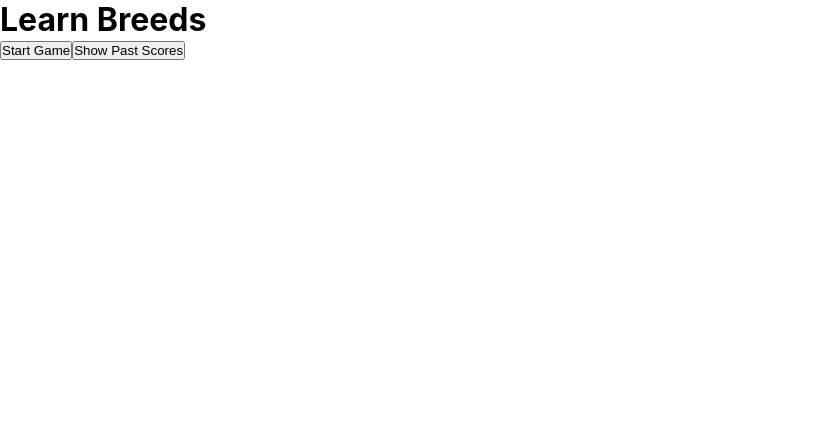
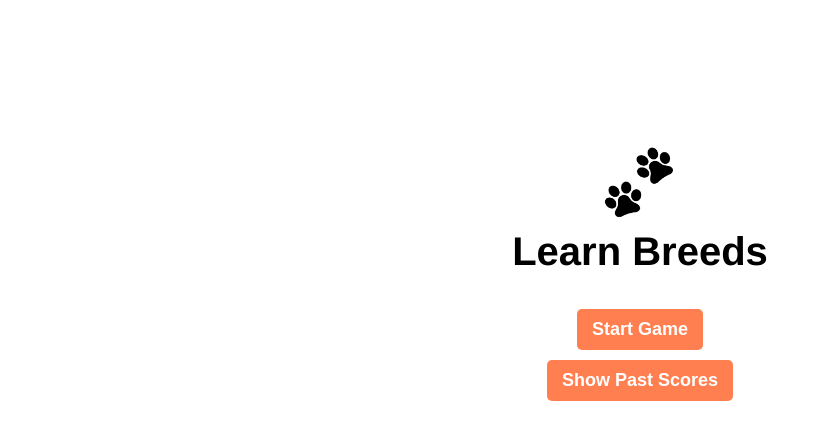
Before and after one commit to amanikiruga/learn-breeds, a React (Create React App) app: page / in a window 1280 px wide. Shown: the top 440 px of the page, without its empty margins (0-830 px from the left). Built offline with nearby package versions, Linux system fonts and the light colour scheme.

Commit message:
Added basic styling to pages

```diff
--- a/src/App.tsx
+++ b/src/App.tsx
@@ -3,6 +3,7 @@ import GameOver from "./GameOver";
 import MainStage from "./MainStage";
 import PastScores from "./PastScores";
 import { DogBreeds } from "./services/DogAPI";
+import mainLogo from "./res/learn-breeds-icon.png";
 import {
     getAllScores,
     saveScoreDatabase,
@@ -73,9 +74,9 @@ const App = () => {
         }, 1000);
         curTimer.current = timer;
     };
-    if (isGameOn)
-        return (
-            <div>
+
+    /*
+
                 <button onClick={() => setDogBreed("Retriever")}>
                     Retriever
                 </button>
@@ -85,7 +86,10 @@ const App = () => {
                 <button onClick={() => setDogBreed("Chihuahua")}>
                     Chihuahua
                 </button>
-
+    */
+    if (isGameOn)
+        return (
+            <div>
                 <div>
                     <MainStage
                         onGameOver={onGameOver}
@@ -113,10 +117,15 @@ const App = () => {
         );
     else
         return (
-            <div>
-                <h1> Learn Breeds</h1>
-                <button onClick={onRestartGame}>Start Game</button>
-                <button onClick={onShowPastScores}>Show Past Scores</button>
+            <div className="home_screen">
+                <img src={mainLogo} height={80} width={80}></img>
+                <h1 id="home_screen_heading"> Learn Breeds</h1>
+                <button className="button" onClick={onRestartGame}>
+                    Start Game
+                </button>
+                <button className="button" onClick={onShowPastScores}>
+                    Show Past Scores
+                </button>
             </div>
         );
 };
--- a/src/GameOver.tsx
+++ b/src/GameOver.tsx
@@ -6,11 +6,16 @@ type GameOverProps = {
 
 const GameOver = (props: GameOverProps) => {
     return (
-        <div>
-            <p> Game Over! </p>
-            <p> Your Score Was {props.finalScore} </p>
-            <button onClick={props.onRestartGame}>Start Game</button>
-            <button onClick={props.onGoBackToHome}>Go Back to Home</button>
+        <div className="gameover_screen">
+            <div id="gameover_heading"> Game Over! </div>
+            <div id="gameover_score_description">Your Score Was:</div>
+            <div id="gameover_score_number"> {props.finalScore} </div>
+            <button className="button" onClick={props.onRestartGame}>
+                Try Again
+            </button>
+            <button className="button" onClick={props.onGoBackToHome}>
+                Go Back to Home
+            </button>
         </div>
     );
 };
--- a/src/MainStage.tsx
+++ b/src/MainStage.tsx
@@ -107,7 +107,7 @@ const MainStage = (props: MainStageProps) => {
                 setIsRoundOn(false);
 
                 clearTimeout(roundTimer);
-                onGameOver(curScore);
+                // onGameOver(curScore);
             }
         }, 1000);
         curTimer.current = roundTimer;
@@ -167,18 +167,20 @@ const MainStage = (props: MainStageProps) => {
                 })}
             </div>
             <div className="header_bar">
-                <div className="cur_score">
-                    Your score is:
-                    {` ${curScore}`}
+                <div className="header_item" id="cur_score">
+                    Score:
+                    <strong> {` ${curScore}`} </strong>
                 </div>
-                <div className="round_timer_box">
+                <div className="header_item" id="round_timer_box">
                     {`Time: ${curTimeSeconds}`}
                 </div>
             </div>
-            <div className="prompt">
-                <h2> Which picture is a {promptBreed}</h2>
+            <div className="main_screen">
+                <div className="prompt">
+                    <h2> Which picture is a {promptBreed}</h2>
+                </div>
+                <div className="card_choices">{choiceCards}</div>
             </div>
-            <div className="row">{choiceCards}</div>
         </div>
     ) : (
         <div>Loading ... </div>
--- a/src/index.css
+++ b/src/index.css
@@ -1,8 +1,6 @@
 body {
     margin: 0;
-    font-family: -apple-system, BlinkMacSystemFont, "Segoe UI", "Roboto",
-        "Oxygen", "Ubuntu", "Cantarell", "Fira Sans", "Droid Sans",
-        "Helvetica Neue", sans-serif;
+    font-family: Helvetica, Arial, sans-serif;
     -webkit-font-smoothing: antialiased;
     -moz-osx-font-smoothing: grayscale;
 }
@@ -16,11 +14,9 @@ code {
     padding: 0;
 }
 
-.row {
-    width: 100%;
-    height: 100vh;
-    padding: 20px 0;
+.card_choices {
     -webkit-box-sizing: border-box;
+    padding-top: 10px;
     box-sizing: border-box;
     display: -webkit-box;
     display: -ms-flexbox;
@@ -60,3 +56,76 @@ code {
     width: 100%;
     height: 400px;
 }
+
+.prompt {
+    text-align: center;
+    margin-top: 30px;
+    font-size: larger;
+}
+
+.main_screen {
+    display: flex;
+    flex-direction: column;
+    width: 100%;
+    height: 100vh;
+}
+.header_bar {
+    display: flex;
+    justify-content: space-between;
+    margin: 20px 50px 0px 50px;
+}
+
+.header_item {
+    padding: 15px 15px;
+    background-color: coral;
+    border-radius: 8px;
+    font-weight: bold;
+    font-size: 18px;
+    color: white;
+}
+
+.gameover_screen,
+.home_screen {
+    display: flex;
+    flex-direction: column;
+    margin-top: 12%;
+    height: 100%;
+    align-items: center;
+}
+.home_screen {
+    margin-top: 11%;
+}
+#gameover_heading,
+#home_screen_heading {
+    font-size: 40px;
+    font-weight: bold;
+    padding-bottom: 10px;
+}
+
+#home_screen_heading {
+    margin: 8px 0px 20px 0px;
+}
+
+#gameover_score_description {
+    font-size: 20px;
+}
+#gameover_score_number {
+    padding: 20px 0px;
+    font-size: 60px;
+}
+
+.button {
+    padding: 10px 15px;
+    margin: 5px;
+    background-color: coral;
+    border-style: none;
+    border-radius: 5px;
+    color: white;
+    font-weight: bold;
+    font-size: large;
+}
+
+.button:hover {
+    background-color: #db663b;
+    cursor: pointer;
+}
```
Also changed, not shown: src/res/glasses.jpg (added), src/res/learn-breeds-icon.png (added).
